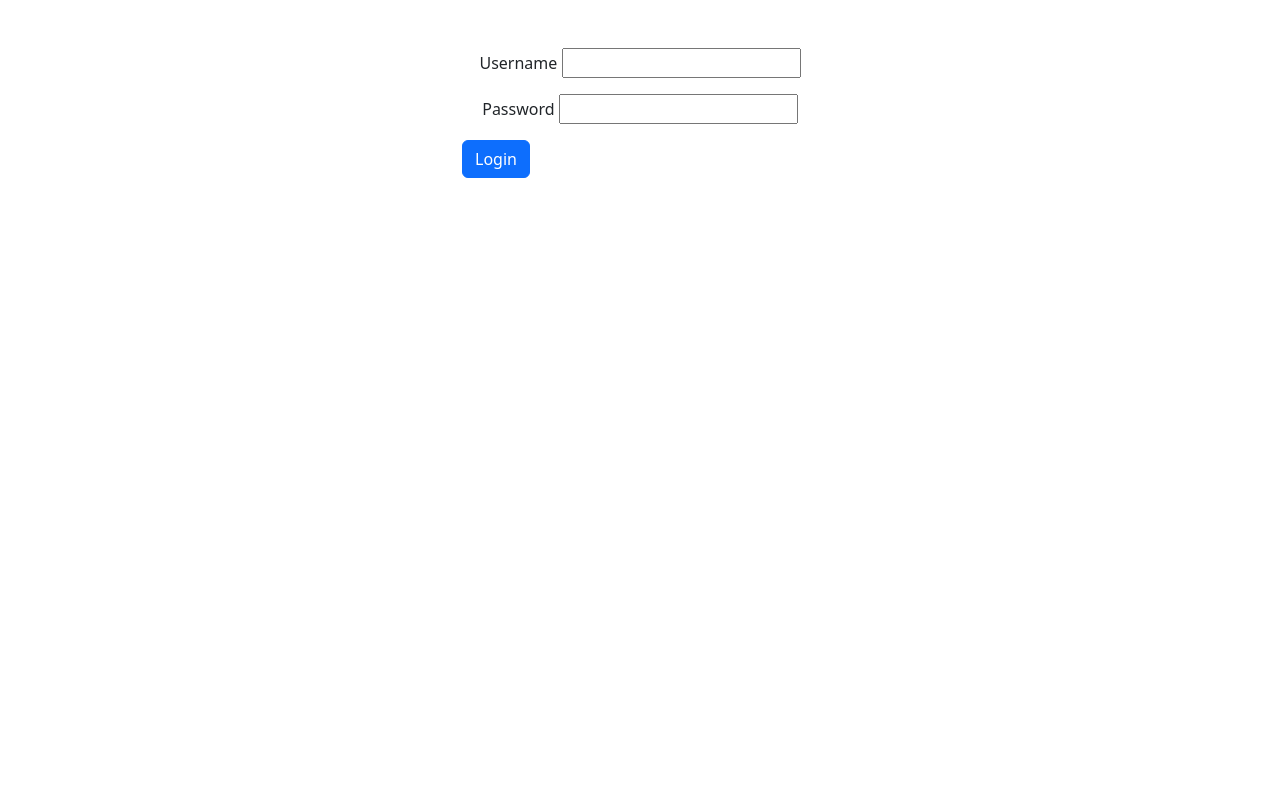
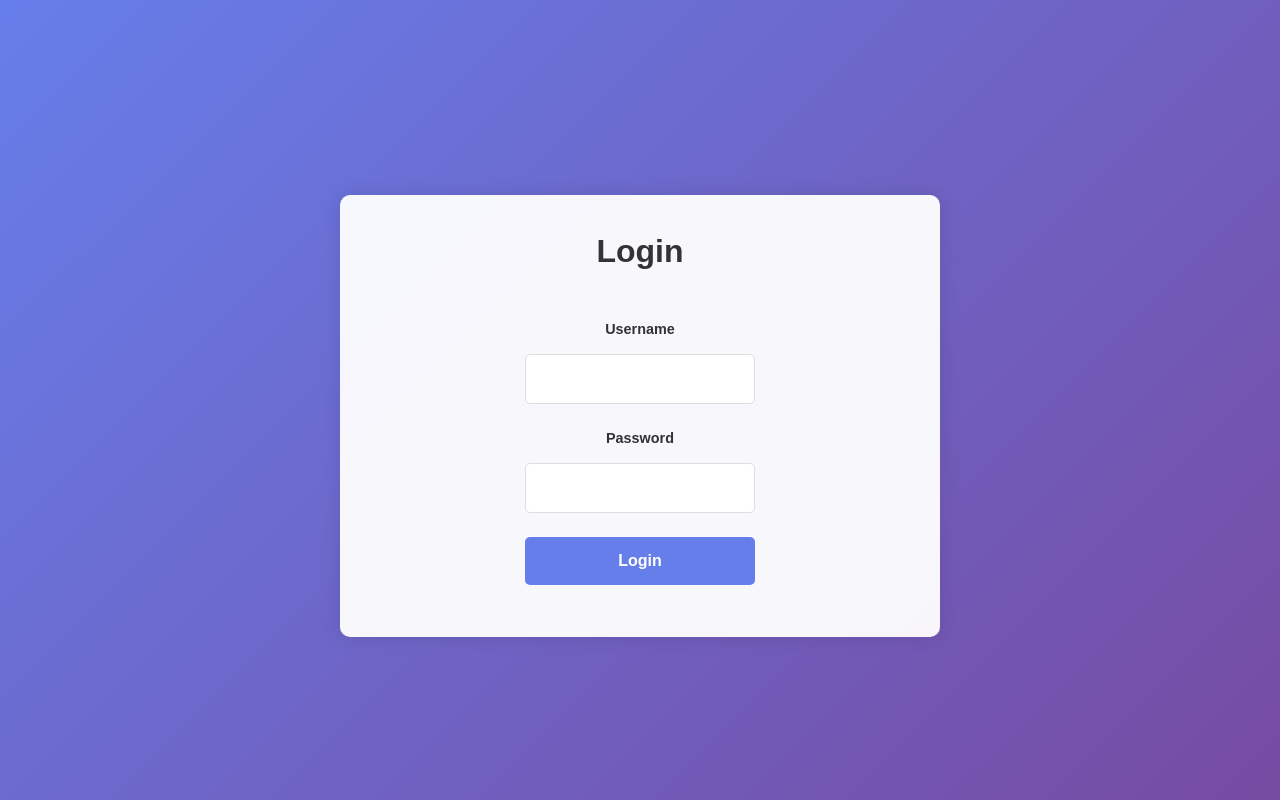
Before and after one commit to Eboni1/3rdSem, a PHP site: page / in a window 1280 px wide. Run offline with PHP 8.4, Linux system fonts and the light colour scheme.

Commit message:
login page init. design

```diff
--- a/index.php
+++ b/index.php
@@ -31,28 +31,29 @@
     <div class="container mt-5 mb-3">
             <form action="" method="post">
                 <div class="row mb-3">
-                    <div class="col-sm-4"></div>
-                    <div class="col-sm-4 text-center">
+                    <div class="col-sm-3"></div>
+                    <div class="col-sm-6 text-center">  <!-- Changed from col-sm-4 to col-sm-6 -->
                         <label for="">Username</label>
                         <input type="text" name="username">
                     </div>
-                    <div class="col-sm-4"></div>
+                    <div class="col-sm-3"></div>
                 </div>
+
                 <div class="row mb-3">
-                    <div class="col-sm-4"></div>
-                    <div class="col-sm-4 text-center">
+                    <div class="col-sm-3"></div>
+                    <div class="col-sm-6 text-center">  <!-- Changed from col-sm-4 to col-sm-6 -->
                         <label for="">Password</label>
                         <input type="password" name="password">
                     </div>
-                    <div class="col-sm-4"></div>
+                    <div class="col-sm-3"></div>
                 </div>
+
                 <div class="row mt-3">
-                    <div class="col-sm-4"></div>
-                    <div class="col-sm-4">
-                    <button type="submit" class="btn btn-primary">Login</button>
-                    <!-- <a href="signup.php">Signup</a> -->
+                    <div class="col-sm-3"></div>
+                    <div class="col-sm-6">  <!-- Changed from col-sm-4 to col-sm-6 -->
+                        <button type="submit" class="btn btn-primary">Login</button>
                     </div>
-                    <div class="col-sm-4"></div>
+                    <div class="col-sm-3"></div>
                 </div>
             </form>
         </div>
--- a/style.css
+++ b/style.css
@@ -0,0 +1,121 @@
+/* style.css */
+
+/* Body styles */
+body {
+    background: linear-gradient(135deg, #667eea 0%, #764ba2 100%);
+    min-height: 100vh;
+    display: flex;
+    align-items: center;
+    justify-content: center;
+    margin: 0;
+    font-family: 'Arial', sans-serif;
+}
+
+/* Container styles */
+.container {
+    background: rgba(255, 255, 255, 0.95);
+    padding: 2rem;
+    border-radius: 10px;
+    box-shadow: 0 0 20px rgba(0, 0, 0, 0.1);
+    width: 100%;
+    max-width: 600px;
+    animation: fadeIn 0.5s ease-in;
+}
+
+/* Form styles */
+form {
+    padding: 20px;
+}
+
+/* Input field styles */
+input[type="text"],
+input[type="password"] {
+    width: 100%;
+    padding: 12px;
+    margin: 8px 0;
+    border: 1px solid #ddd;
+    border-radius: 5px;
+    transition: all 0.3s ease;
+    outline: none;
+    font-size: 1rem;
+    box-sizing: border-box;
+}
+
+.col-sm-6 {
+    padding: 0 15px;
+}
+
+input[type="text"]:focus,
+input[type="password"]:focus {
+    border-color: #667eea;
+    box-shadow: 0 0 5px rgba(102, 126, 234, 0.5);
+}
+
+/* Label styles */
+label {
+    display: block;
+    margin-bottom: 5px;
+    color: #333;
+    font-weight: bold;
+    font-size: 0.9rem;
+}
+
+/* Button styles */
+.btn-primary {
+    width: 100%;
+    padding: 12px;
+    font-size: 1rem;
+    background: #667eea;
+    border: none;
+    border-radius: 5px;
+    color: white;
+    font-weight: bold;
+    cursor: pointer;
+    transition: all 0.3s ease;
+}
+
+.btn-primary:hover {
+    background: #764ba2;
+    transform: translateY(-2px);
+}
+
+/* Animation */
+@keyframes fadeIn {
+    from {
+        opacity: 0;
+        transform: translateY(-20px);
+    }
+    to {
+        opacity: 1;
+        transform: translateY(0);
+    }
+}
+
+/* Responsive styles */
+@media (max-width: 768px) {
+    .container {
+        margin: 20px;
+        padding: 1rem;
+        max-width: 100%;
+    }
+
+    .col-sm-6 {
+        padding: 0 10px;
+    }
+
+    input[type="text"],
+    input[type="password"] {
+        padding: 10px;
+    }
+}
+
+/* Optional: Add a title to the form */
+.container::before {
+    content: "Login";
+    display: block;
+    text-align: center;
+    font-size: 2rem;
+    font-weight: bold;
+    color: #333;
+    margin-bottom: 1.5rem;
+}
```
